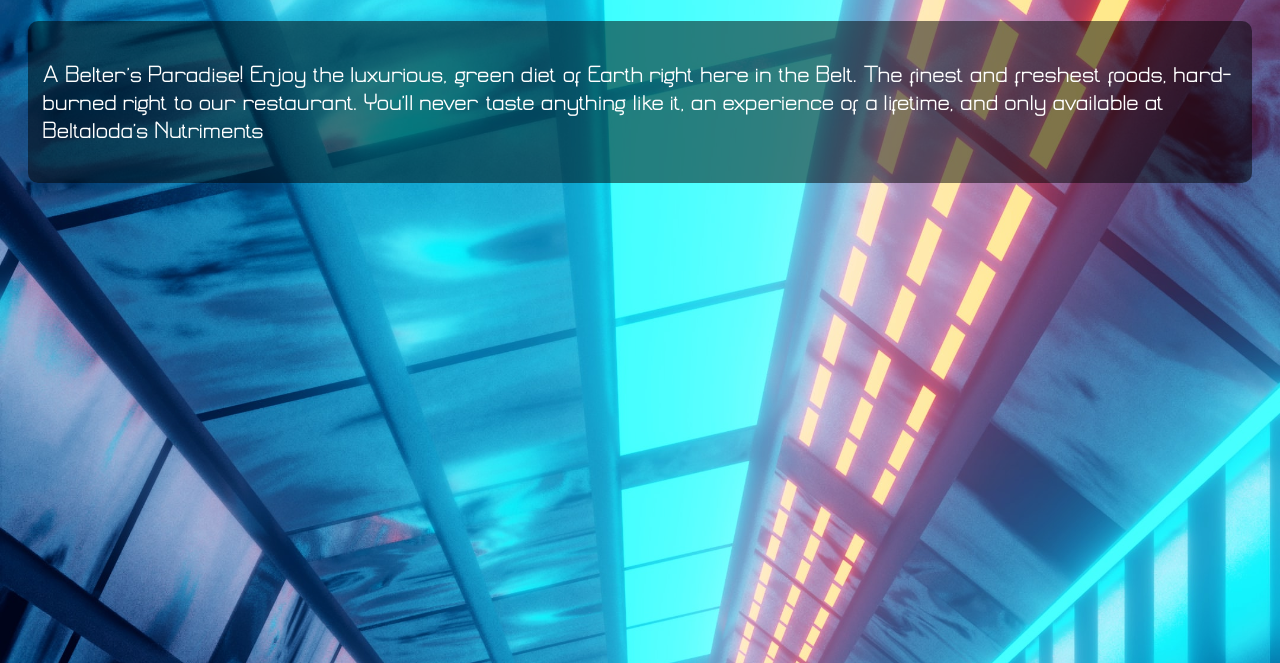
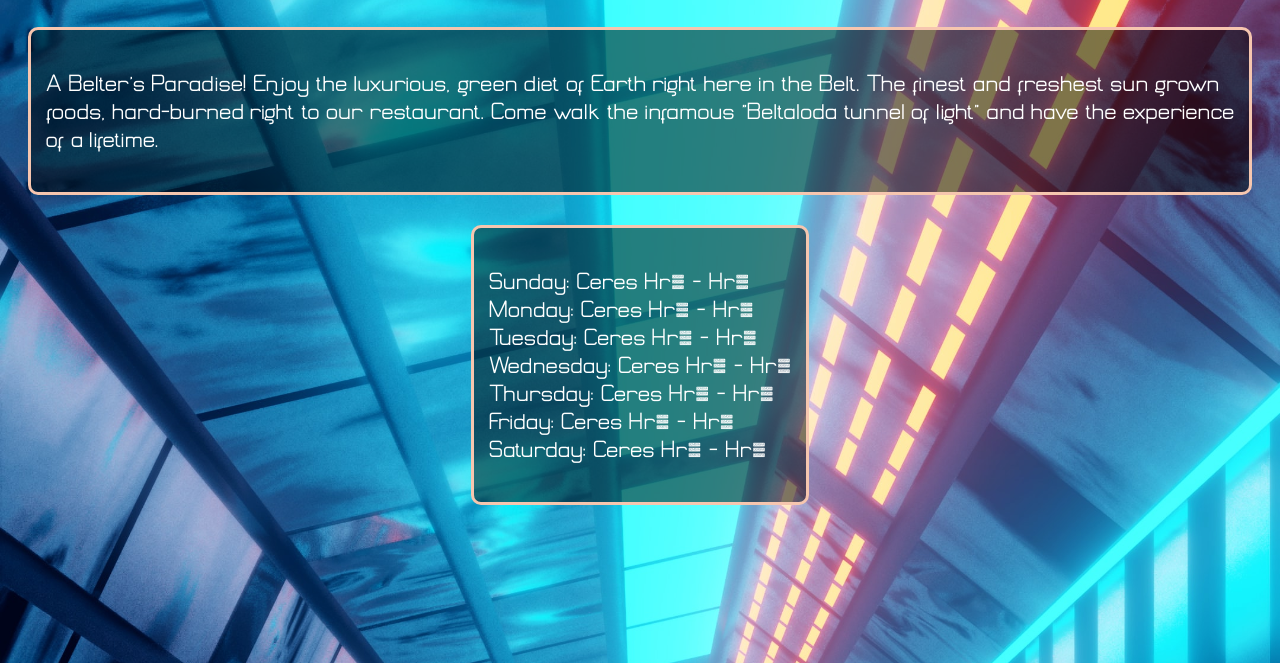
Before and after one commit to technikka/BeltalodasNutriments, a website built with webpack: page dist/index.html in a window 1280 px wide. Shown: the part 137-800 px from the top of the page. Built offline with nearby package versions, Linux system fonts and the light colour scheme.

Commit message:
change initial page content creation from html to javascript

```diff
--- a/src/index.js
+++ b/src/index.js
@@ -1 +1,3 @@
-console.log('hello from index.js');
+import { createPageContent } from './initial-page'
+
+createPageContent();
--- /dev/null
+++ b/src/initial-page.js
@@ -0,0 +1,44 @@
+const createPageContent = () => {
+  const contentContainer = document.getElementById('content');
+  const backdrop1 = addBackdrop(contentContainer);
+  addTitle(backdrop1);
+
+  const backdrop2 = addBackdrop(contentContainer);
+  addEnticement(backdrop2);
+
+  const backdrop3 = addBackdrop(contentContainer);
+  addHours(backdrop3);
+}
+
+const addBackdrop = (parent) => {
+  let backdrop = document.createElement('div');
+  backdrop.classList.add('backdrop');
+  parent.appendChild(backdrop);
+  return backdrop
+}
+
+const addTitle = (parent) => {
+  let title = document.createElement('h1');
+  title.innerHTML = 'Beltaloda\'s Nutriments';
+  parent.appendChild(title);
+}
+
+const addEnticement = (parent) => {
+  let enticement = document.createElement('p');
+  enticement.innerHTML = "A Belter's Paradise! Enjoy the luxurious, green diet of Earth right here in the Belt. The finest and freshest sun grown foods, hard-burned right to our restaurant. Come walk the infamous \"Beltaloda tunnel of light\" and have the experience of a lifetime."
+  parent.appendChild(enticement);
+}
+
+const addHours = (parent) => {
+  let hours = document.createElement('p');
+  hours.innerHTML = 'Sunday: Ceres Hr3 - Hr9' + '<br />' +
+                    'Monday: Ceres Hr4 - Hr7' + '<br />' +
+                    'Tuesday: Ceres Hr4 - Hr7' + '<br />' +
+                    'Wednesday: Ceres Hr3 - Hr5' + '<br />' +
+                    'Thursday: Ceres Hr4 - Hr7' + '<br />' +
+                    'Friday: Ceres Hr1 - Hr9' + '<br />' +
+                    'Saturday: Ceres Hr1 - Hr9' + '<br />';
+  parent.appendChild(hours);
+}
+
+export { createPageContent };
--- a/src/style.css
+++ b/src/style.css
@@ -16,6 +16,7 @@ html {
   gap: 30px;
   font-family: 'Demora';
   padding: 20px;
+  /* max-width: 600px; */
 }
 
 .backdrop {
@@ -23,6 +24,7 @@ html {
   color: white;
   border-radius: 10px;
   padding: 15px;
+  border: 3px solid #f6c6af;
 }
 
 h1 {
```
Also changed, not shown: dist/index.html, dist/main.js.
